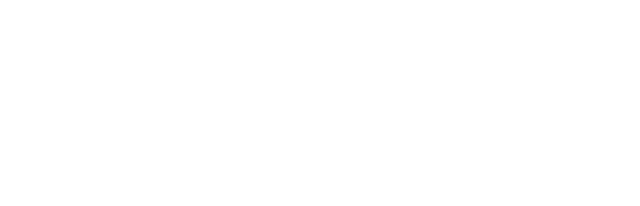
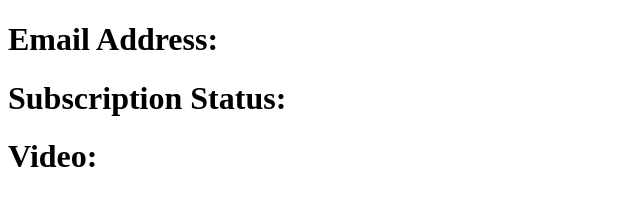
Before and after one commit to andrew-debyl/Javascript-Crash-Course, a plain HTML site: page index.html in a window 1280 px wide. Shown: the whole page, without its empty margins (0-640 px from the left). Drawn offline with Linux system fonts and the light colour scheme.

Commit message:
adding notes

```diff
--- a/index.html
+++ b/index.html
@@ -5,9 +5,11 @@
     <meta http-equiv="X-UA-Compatible" content="IE=edge">
     <meta name="viewport" content="width=device-width, initial-scale=1.0">
     <title>Document</title>
-    <script src="app.js"></script>
+    <script src="app.js" defer></script>
 </head>
 <body>
-
+    <h1>Email Address: <span class="email"></span></h1>
+    <h1>Subscription Status: <span class="status"></span></h1>
+    <h1>Video: <span class="video"></span></h1>
 </body>
 </html>
```
Also changed, not shown: app.js (+70 -0 lines).
